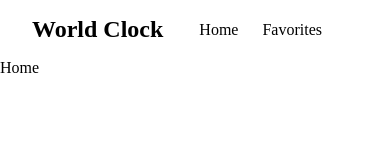
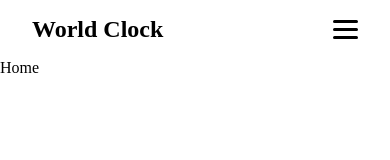
Before and after one commit to Sterje/typescript-exam, a React (Vite) app: page / in a window 390 px wide. Shown: the top 160 px of the page. Built offline with nearby package versions, Linux system fonts and the light colour scheme.

Commit message:
Almost complete hamburgermenu

```diff
--- a/src/components/Navbar/Navbar.css
+++ b/src/components/Navbar/Navbar.css
@@ -22,3 +22,52 @@
   text-decoration: none;
   font-size: 1rem;
 }
+
+.hamburger {
+  display: none;
+  flex-direction: column;
+  gap: 5px;
+  cursor: pointer;
+  z-index: 1100;
+}
+
+.hamburger span {
+  width: 25px;
+  height: 3px;
+  background-color: rgb(0, 0, 0);
+  border-radius: 2px;
+}
+
+@media (max-width: 768px) {
+  .nav-links {
+    position: fixed;
+    top: 0;
+    right: -100%;
+    height: 100vh;
+    width: 70%;
+    background-color: #677e7e;
+    flex-direction: column;
+    padding: 4rem 2rem;
+    gap: 2rem;
+    transition: right 0.3s ease-in-out;
+    z-index: 1050;
+  }
+
+  .nav-links.open {
+    right: 0;
+  }
+
+  .hamburger {
+    display: flex;
+  }
+
+  .overlay {
+    position: fixed;
+    top: 0;
+    left: 0;
+    width: 100vw;
+    height: 100vh;
+    background: rgba(255, 255, 255, 0.4);
+    z-index: 1000;
+  }
+}
--- a/src/components/Navbar/Navbar.tsx
+++ b/src/components/Navbar/Navbar.tsx
@@ -1,23 +1,28 @@
 import type React from "react";
+import { useState } from "react";
 import { NavLink } from "react-router-dom";
-import './Navbar.css';
+import "./Navbar.css";
 
 const Navbar: React.FC = () => {
+  const [isOpen, setIsOpen] = useState<Boolean>(false);
+  const toggleMenu = () => setIsOpen(!isOpen);
+  const closeMenu = () => setIsOpen(false);
+
   return (
     <nav className="navbar">
       <section className="logo">World Clock</section>
-        <section className="nav-links">
-            <NavLink to="/">Home</NavLink>
-            <NavLink to="/favorites">Favorites</NavLink>
+      <section className={`nav-links ${isOpen ? "open" : ""}`}>
+        <NavLink to="/" onClick={closeMenu}>Home</NavLink>
+        <NavLink to="/favorites" onClick={closeMenu}>Favorites</NavLink>
       </section>
-        <section className="hamburger">
+      <section className="hamburger" onClick={toggleMenu}>
         <span></span>
         <span></span>
         <span></span>
       </section>
-
+      {isOpen && <section className="overlay" onClick={closeMenu}></section>}
     </nav>
-  )
+  );
 };
 
 export default Navbar;
```
Lines whose indentation alone changed are shown as unchanged.
